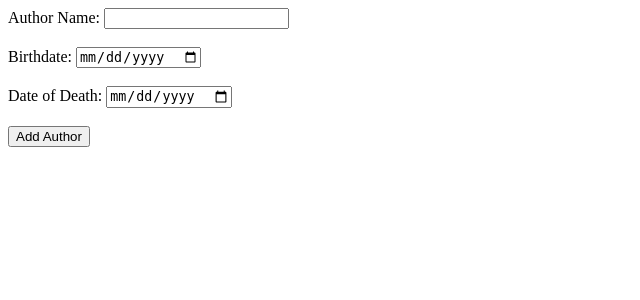
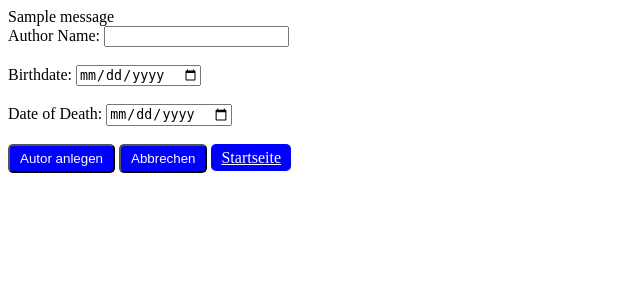
Before and after one commit to FrankStremmler/Book_Alchemy, a Flask app: page /add_author in a window 1280 px wide. Shown: the top 300 px of the page, without its empty margins (0-640 px from the left). Run offline with Flask 3, Linux system fonts and the light colour scheme; one stand-in notice (Sample message) is shown.

Commit message:
Nice startpage, adding to be made nicer. Cleaned up

```diff
--- a/app.py
+++ b/app.py
@@ -72,7 +72,8 @@ def add_author():
         new_author = Author()
         new_author.name = name
         new_author.birth_date = birth_date
-        new_author.year_of_death = year_of_death if year_of_death else str(date.min.year)
+        new_author.year_of_death = year_of_death if year_of_death else None
+
 
         try:
             print("Try add")
@@ -91,26 +92,25 @@ def add_author():
     return render_template("add_author.html")
 
 # ADD_BOOK
-@app.route("/add_book")
+@app.route("/add_book", methods=("GET", "POST"))
 def add_book():
-    authors = db.session.execute(db.select(Author).order_by(Author.name)).scalars().all()
 
     if request.method == "POST":
         title = request.form.get("title")
         author_id = request.form.get("author_id")
         isbn = request.form.get("isbn")
-        year = request.form.get("publication_year")
+        publication_year = request.form.get("publication_year")
 
-        if not author_id or not isbn or not year:
+        if not title or not author_id or not isbn or not publication_year:
             flash("Bitte fülle alle Felder aus!", "error")
             return redirect(url_for('add_book'))
 
         try:
             new_book = Book()
             new_book.title = title
-            new_book.author_id = int(selected_author_id)
+            new_book.author_id = int(author_id)
             new_book.isbn = isbn
-            new_book.publication_year = year
+            new_book.publication_year = publication_year
 
             db.session.add(new_book)
             db.session.commit()
@@ -122,9 +122,8 @@ def add_book():
 
         return redirect(url_for('add_book'))
 
+    authors = db.session.execute(db.select(Author).order_by(Author.name)).scalars().all()
     return render_template("add_book.html", authors=authors)
-
-from flask import flash, redirect, url_for
 
 # DELET EBOOK
 @app.route("/book/<int:book_id>/delete", methods=["POST"])
--- a/static/style.css
+++ b/static/style.css
@@ -12,6 +12,14 @@
 }
 
 /* Buttons Definition */
+/* Standard Button */
+.btn {
+  background-color: blue;
+  color: white;
+  padding: 5px 10px;
+  border-radius: 5px;
+}
+
 .delete-btn {
   position: absolute;
   top: 10px;
@@ -45,14 +53,22 @@
   margin: 0 5px;
   border: 1px solid #3498db;
   border-radius: 20px;
-  color: #3498db;
+  background-color: transparent;
+  color: black;
   font-size: 0.9rem;
   transition: all 0.3s;
 }
 
-.sort-controls .btn:hover, .sort-controls .btn.active {
+.sort-controls .btn.active {
+  background-color: blue;
+  color: white;
+}
+
+.sort-controls .btn:hover {
   background-color: #3498db;
   color: white;
+  background-color: darkblue;
+  border: 1px solid blue;
 }
 
 /* Message via flash */
--- a/static/style.scss
+++ b/static/style.scss
@@ -11,6 +11,14 @@
 }
 
 /* Buttons Definition */
+/* Standard Button */
+.btn {
+    background-color: blue;
+    color: white;
+    padding: 5px 10px;
+    border-radius: 5px;
+}
+
 .delete-btn {
     position: absolute;
     top: 10px;
@@ -44,14 +52,22 @@
     margin: 0 5px;
     border: 1px solid #3498db;
     border-radius: 20px;
-    color: #3498db;
+    background-color: transparent;
+    color: black;
     font-size: 0.9rem;
     transition: all 0.3s;
 }
 
-.sort-controls .btn:hover, .sort-controls .btn.active {
+.sort-controls .btn.active {
+    background-color: blue;
+    color: white;
+}
+
+.sort-controls .btn:hover {
     background-color: #3498db;
     color: white;
+    background-color: darkblue;
+    border: 1px solid blue;
 }
 
 /* Message via flash */
--- a/templates/add_author.html
+++ b/templates/add_author.html
@@ -1,12 +1,24 @@
 <!DOCTYPE html>
 <html lang="en">
   <head>
+    <title>Add Author</title>
     <meta charset="UTF-8">
     <meta name="viewport" content="width=device-width, initial-scale=1.0">
     <meta http-equiv="X-UA-Compatible" content="ie=edge">
+    <link rel="stylesheet" href="{{ url_for('static', filename='style.css') }}">
   </head>
   <body>
-
+  {% with messages = get_flashed_messages(with_categories=true) %}
+    {% if messages %}
+      <div class="flash-messages">
+        {% for category, message in messages %}
+          <div class="alert alert-{{ category }}">
+            {{ message }}
+          </div>
+        {% endfor %}
+      </div>
+    {% endif %}
+  {% endwith %}
   <form action="/add_author" method="POST">
       <label for="name">Author Name:</label>
       <input type="text" id="name" name="name" required><br><br>
@@ -15,7 +27,9 @@
       <input type="date" id="birthdate" name="birthdate" required><br><br>
       <label for="date_of_death">Date of Death:</label>
       <input type="date" id="date_of_death" name="date_of_death"><br><br>
-  <input type="submit" value="Add Author">
+      <button type="submit"class="btn">Autor anlegen</button>
+      <button type="reset" class="btn">Abbrechen</button>
+      <a href="{{ url_for('home') }}" class="btn">Startseite</a>
     </form>
 
   </body>
--- a/templates/home.html
+++ b/templates/home.html
@@ -51,9 +51,7 @@
             <!-- Linker Teil: Cover -->
             <div class="book-cover-wrapper">
                 <img class="book-cover"
-                    src="https://openlibrary.org/?q=isbn{{ book.isbn }}-M.jpg"
-                    onerror="this.src='https://google.com/books/content?id={{ book.isbn }}&printsec=frontcover&img=1&zoom=1';"
-                    alt="Cover">
+                    src="https://openlibrary.org/b/isbn/{{ book.isbn }}-M.jpg" onerror="this.src='https://google.com/books/content?id={{ book.isbn }}&printsec=frontcover&img=1&zoom=1';" alt="Cover">
             </div>
 
             <div class="book-content">
```
Also changed, not shown: templates/add_book.html (+7 -3 lines), data/library.sqlite, 2 other files. Lines whose indentation alone changed are shown as unchanged.
